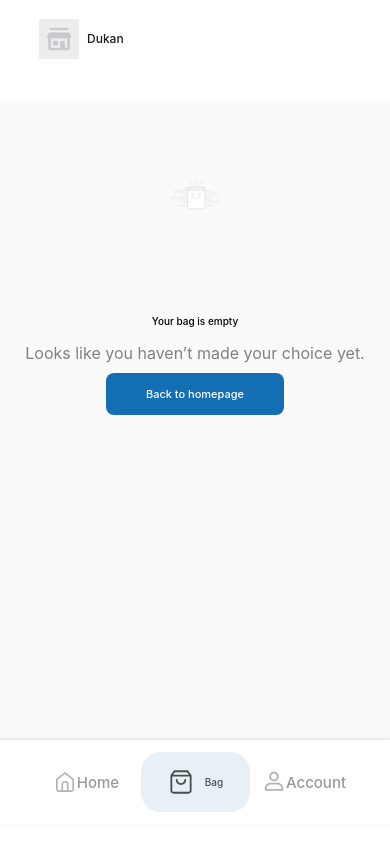
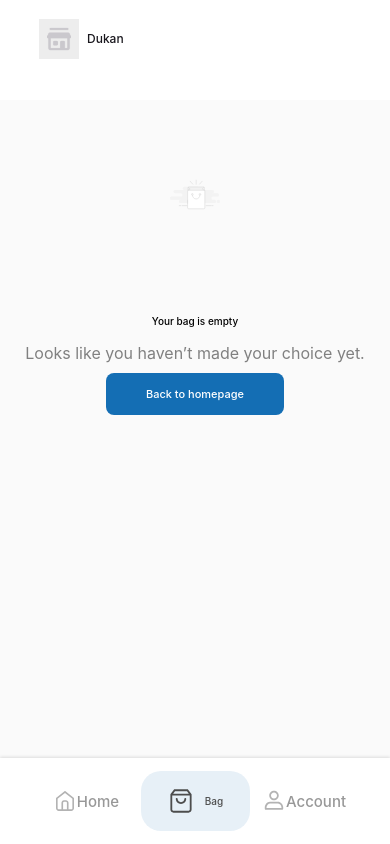
Before and after one commit to vipansh/mydukan, a React (Create React App) app: page /bag in a window 390 px wide. Built offline with nearby package versions, Linux system fonts and the light colour scheme.

Commit message:
mobile footer

```diff
--- a/src/componants/responsive/responsive.css
+++ b/src/componants/responsive/responsive.css
@@ -42,7 +42,7 @@
     padding: 3px 5px 3px;
   }
   .mobile-footer {
-    padding: 12px 16px;
+    padding: 1.3rem 16px;
     -moz-box-shadow: 0 -1px 3px 0 rgba(0, 0, 0, 0.12);
     box-shadow: 0 -1px 3px 0 rgb(0 0 0 / 12%);
     background-color: #fff;
@@ -50,7 +50,7 @@
     display: -moz-box;
     display: flex;
     position: fixed;
-    bottom: 2rem;
+    bottom: 0;
     width: 100%;
     z-index: 4;
     -webkit-align-items: center;
```
